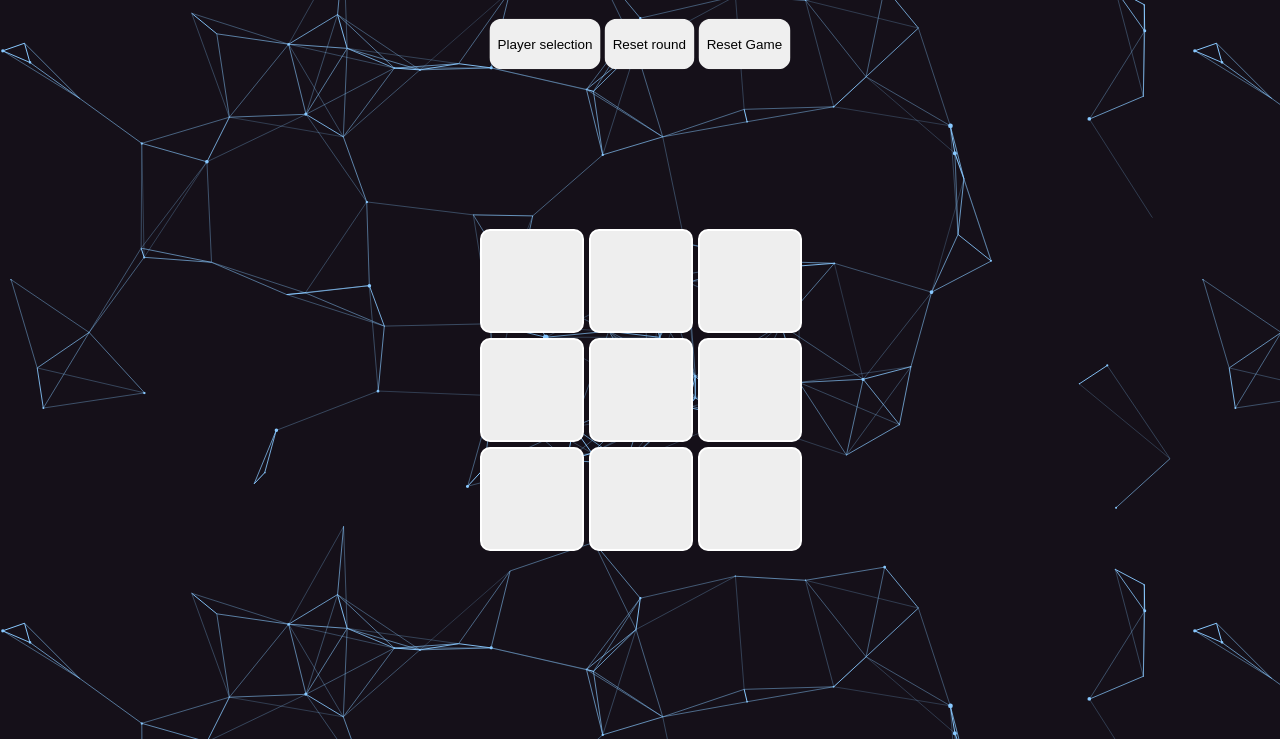
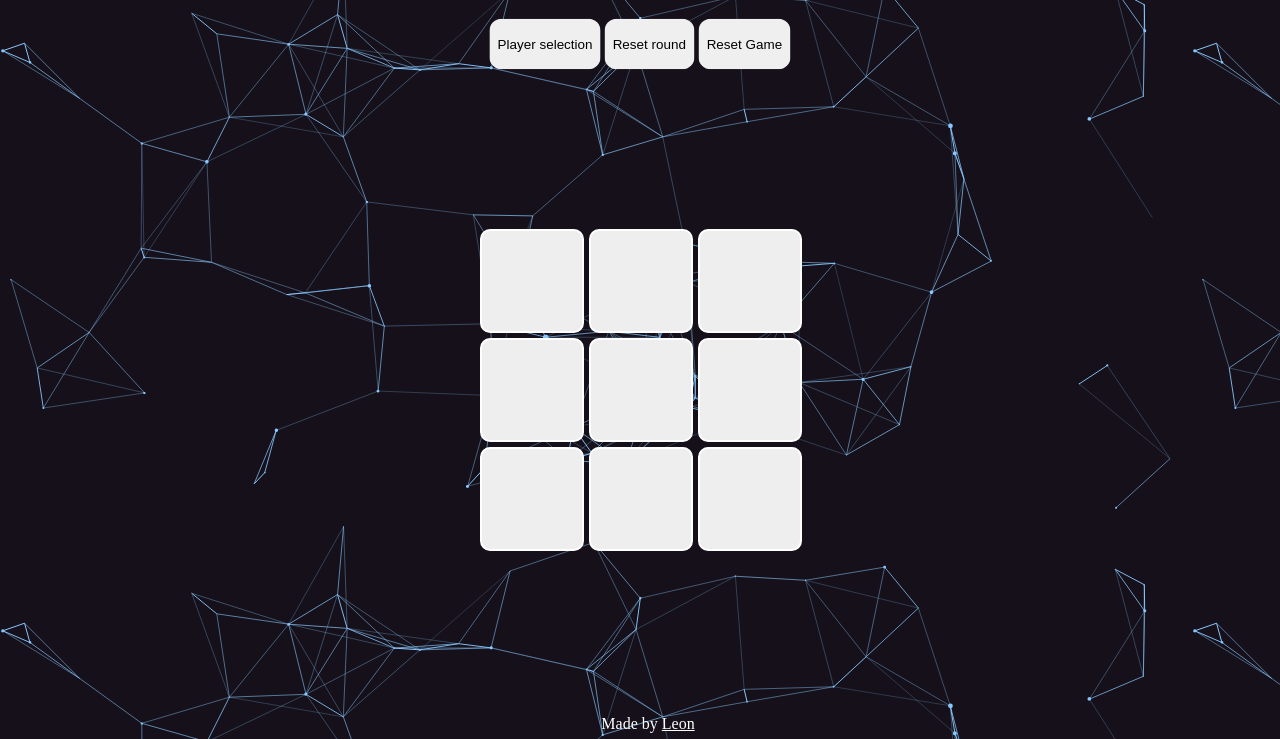
Before and after one commit to Leon-ER/Tic-tac-toe, a plain HTML site: page index.html in a window 1280 px wide. Shown: the part 61-800 px from the top of the page. Drawn offline with Linux system fonts and the light colour scheme.

Commit message:
Added footer

```diff
--- a/index.html
+++ b/index.html
@@ -42,6 +42,13 @@
       </div>
     </section>
     <section id="endGameMsg"></section>
+    <footer>
+      <p>
+        Made by
+
+        <a href="https://github.com/Leon-ER" target="_blank">Leon</a>
+      </p>
+    </footer>
   </body>
   <script src="js.js"></script>
 </html>
--- a/style.css
+++ b/style.css
@@ -1,4 +1,4 @@
-body{
+body {
   background-image: url(cool-background.png);
 }
 header {
@@ -51,7 +51,7 @@ button {
 button:hover {
   transform: scale(1.05);
 }
-#popUp{
+#popUp {
   display: flex;
   align-items: center;
   justify-content: center;
@@ -60,7 +60,7 @@ button:hover {
 }
 /* game board */
 
-#boardContainer{
+#boardContainer {
   display: grid;
   grid-template-columns: repeat(3, 1fr);
   grid-template-rows: repeat(3, 1fr);
@@ -72,7 +72,7 @@ button:hover {
   border-radius: 5px;
   margin-top: 150px;
 }
-#endGameMsg{
+#endGameMsg {
   display: none;
   text-align: center;
   font-size: 24px;
@@ -94,18 +94,18 @@ button:hover {
   background-color: #eee;
   border-radius: 10px;
 }
-.cell:hover{
+.cell:hover {
   background-color: white;
 }
 /*  player names */
-#players{
+#players {
   display: flex;
   align-items: center;
   justify-content: center;
-  gap : 50px;
+  gap: 50px;
   color: white;
 }
-.p1{
+.p1 {
   height: 100px;
   width: 100px;
   display: flex;
@@ -113,7 +113,7 @@ button:hover {
   justify-content: center;
   flex-direction: column;
 }
-.p2{
+.p2 {
   height: 100px;
   width: 100px;
   display: flex;
@@ -121,10 +121,20 @@ button:hover {
   align-items: center;
   justify-content: center;
 }
-.disabled{
- display: none;
+.disabled {
+  display: none;
 }
-/* responsiveness  */
+footer {
+  text-align: center;
+  position: absolute;
+  bottom: 0;
+  width: 100%;
+  height: 2.5rem;
+  color: white;
+}
+a {
+  color: white;
+}
 /* for screens smaller than 600px */
 @media screen and (max-width: 600px) {
   #boardContainer {
@@ -142,15 +152,16 @@ button:hover {
     flex-direction: column;
     gap: 20px;
   }
-  .p1, .p2 {
+  .p1,
+  .p2 {
     width: 50%;
     height: 80px;
     font-size: 20px;
   }
-  #player1Name{
+  #player1Name {
     width: 70px;
   }
-  #player2Name{
+  #player2Name {
     width: 70px;
   }
 }
@@ -172,7 +183,8 @@ button:hover {
     flex-direction: row;
     gap: 20px;
   }
-  .p1, .p2 {
+  .p1,
+  .p2 {
     width: 40%;
     height: 120px;
     font-size: 30px;
```
